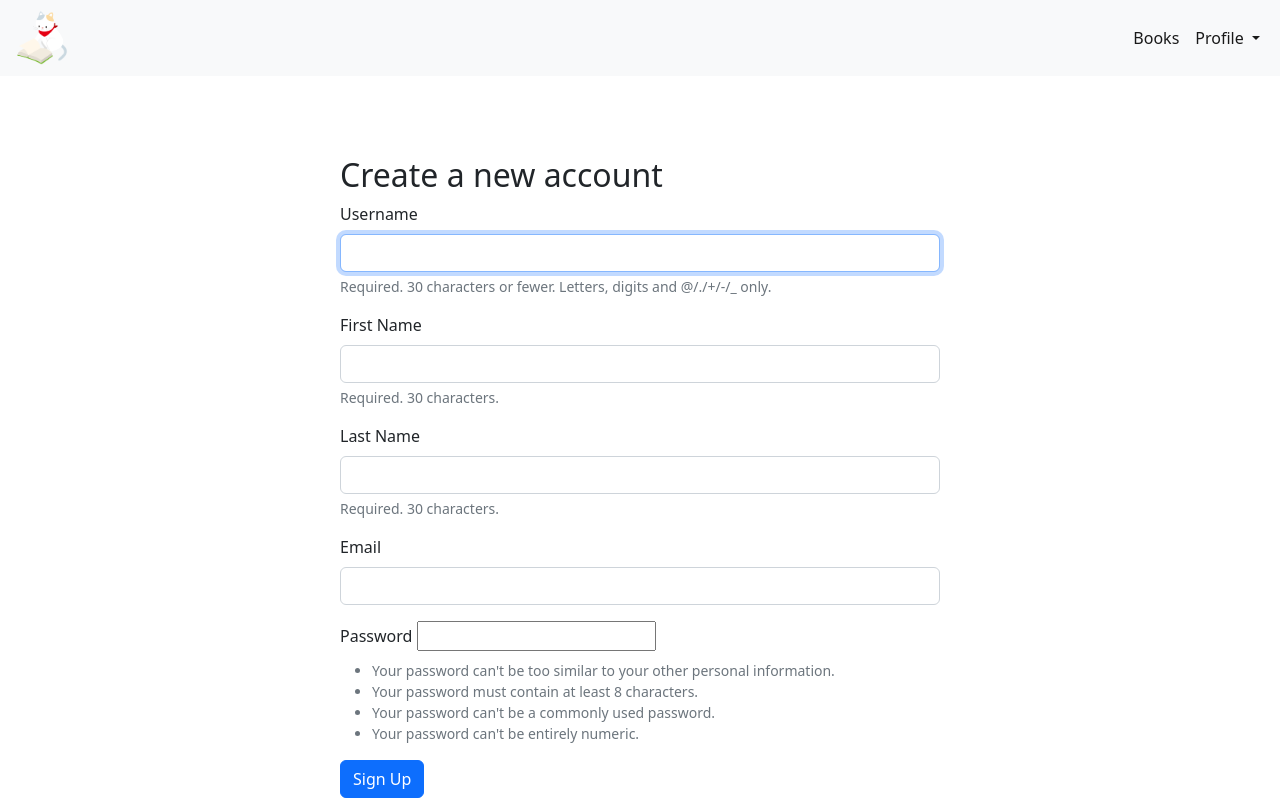
After one commit to Albadit/Django, a Django app: page /signup/ in a window 1280 px wide. The commit adds this page. Run offline with Django 4.2, Linux system fonts and the light colour scheme.

Commit message:
new layout

```diff
--- a/base/forms.py
+++ b/base/forms.py
@@ -1,10 +1,62 @@
 from django import forms
 from .models import Book, Read
+
+from django.contrib.auth.forms import UserCreationForm
+from django.contrib.auth.models import User
+
+class CustomUserCreationForm(UserCreationForm):
+    username = forms.CharField(max_length=30, required=True, widget=forms.TextInput(attrs={
+        'required': 'True',
+        'class': 'form-control',
+    }))
+    email = forms.EmailField(required=True, widget=forms.EmailInput(attrs={
+        'required': 'True',
+        'class': 'form-control',
+    }))
+    first_name = forms.CharField(max_length=30, required=True, widget=forms.TextInput(attrs={
+        'required': 'True',
+        'class': 'form-control',
+    }))
+    last_name = forms.CharField(max_length=30, required=True, widget=forms.TextInput(attrs={
+        'required': 'True',
+        'class': 'form-control',
+    }))
+
+    class Meta:
+        model = User
+        fields = ('username', 'first_name', 'last_name', 'email', 'password1', 'password2')
+
+    def save(self, commit=True):
+        user = super().save(commit=False)
+        user.email = self.cleaned_data['first_name']
+        user.email = self.cleaned_data['last_name']
+        user.email = self.cleaned_data['email']
+        if commit:
+            user.save()
+        return user
 
 class BookForm(forms.ModelForm):
     class Meta:
         model = Book
         fields = ("Title", "Author", "Genre", "NumberOfPages")
+        widgets = {
+            'Title': forms.TextInput(attrs={
+                'class': "form-control",
+                'placeholder': 'Name'
+            }),
+            'Author': forms.TextInput(attrs={
+                'class': "form-control",
+                'placeholder': 'Author'
+            }),
+            'Genre': forms.TextInput(attrs={
+                'class': "form-control",
+                'placeholder': 'Genre'
+            }),
+            'NumberOfPages': forms.NumberInput(attrs={
+                'class': "form-control",
+                'placeholder': 'Number Of Pages'
+            }),
+        }
 
 class ReadForm(forms.ModelForm):
     class Meta:
--- a/base/static/base/css/style.css
+++ b/base/static/base/css/style.css
@@ -7,3 +7,7 @@ header img {
     flex-grow: 0;
     align-items: center;
 }
+
+.container {
+    margin-top: 80px;
+}
--- a/base/templates/base/base.html
+++ b/base/templates/base/base.html
@@ -6,6 +6,7 @@
         <meta http-equiv="X-UA-Compatible" content="IE=edge">
         <meta name="viewport" content="width=device-width, initial-sclae=1.0">
         <title>{% block title %}{% endblock title %}</title>
+        <link rel="shortcut icon" href="{% static 'base/img/catlogo.png' %}" type="image/x-icon">
         <link href="https://cdn.jsdelivr.net/npm/bootstrap@5.2.3/dist/css/bootstrap.min.css" rel="stylesheet" integrity="sha384-rbsA2VBKQhggwzxH7pPCaAqO46MgnOM80zW1RWuH61DGLwZJEdK2Kadq2F9CUG65" crossorigin="anonymous">
         <link rel="stylesheet" href="{% static 'base/css/style.css' %}">
         {% block csslinks %}{% endblock csslinks %}
@@ -20,7 +21,12 @@
         {% endif %}
 
         {% include 'base/header.html' %}
-        {% block content %}{% endblock content %}
+        <main>
+            <div class="container">
+                {% block content %}{% endblock content %}
+            </div>
+        </main>
         <script src="https://cdn.jsdelivr.net/npm/bootstrap@5.2.3/dist/js/bootstrap.bundle.min.js" integrity="sha384-kenU1KFdBIe4zVF0s0G1M5b4hcpxyD9F7jL+jjXkk+Q2h455rYXK/7HAuoJl+0I4" crossorigin="anonymous"></script>
+        {% block javascript %}{% endblock javascript %}
     </body>
 </html>
--- a/base/templates/base/header.html
+++ b/base/templates/base/header.html
@@ -14,14 +14,19 @@
                 <ul class="navbar-nav">
                     {% if user.is_staff %}
                     <li class="nav-item">
-                        <a class="nav-link active" aria-current="page" href="{% url 'unapproved_books' %}">Check books</a>
+                        <a class="nav-link active" href="{% url 'unapproved_books' %}">Approving Book</a>
+                    </li>
+                    {% endif %}
+                    {% if user.is_authenticated %}
+                    <li class="nav-item">
+                        <a class="nav-link active" href="{% url 'addbook' %}">Add Book</a>
                     </li>
                     {% endif %}
                     <li class="nav-item">
-                        <a class="nav-link active" aria-current="page" href="{% url 'books' %}">Books</a>
+                        <a class="nav-link active" href="{% url 'books' %}">Books</a>
                     </li>
                     <li class="nav-item dropdown">
-                        <a class="nav-link dropdown-toggle" href="#" role="button" data-bs-toggle="dropdown" aria-expanded="false">
+                        <a class="nav-link dropdown-toggle active" href="#" role="button" data-bs-toggle="dropdown" aria-expanded="false">
                             Profile
                         </a>
                         <ul class="dropdown-menu dropdown-menu-end">
@@ -30,7 +35,7 @@
                             <li><a class="dropdown-item" href="{% url 'logout' %}">Logout</a></li>
                             {% else %}
                             <li><a class="dropdown-item" href="{% url 'login' %}">Login</a></li>
-                            <li><a class="dropdown-item" href="{% url 'register' %}">Register</a></li>
+                            <li><a class="dropdown-item" href="{% url 'signup' %}">Sign Up</a></li>
                             {% endif %}
                         </ul>
                     </li>
--- a/base/templates/base/index.html
+++ b/base/templates/base/index.html
@@ -1,7 +1,9 @@
 {% extends 'base/base.html' %}
 {% load static %}
 {% block title %}Homepage{% endblock title %}
+{% block csslinks %}
 
+{% endblock csslinks %}
 {% block content %}
-    <h1>Boekenclub De Geletterde Kat</h1>
+<h1>Boekenclub De Geletterde Kat</h1>
 {% endblock content %}
--- /dev/null
+++ b/base/templates/registration/signup.html
@@ -0,0 +1,66 @@
+{% extends 'base/base.html' %}
+{% load static %}
+{% block title %}Sign Up{% endblock title %}
+{% block csslinks %}
+<style>
+    .signup {
+        max-width: 600px;
+        margin: auto;
+    }
+</style>
+{% endblock csslinks %}
+
+{% block content %}
+<div class="signup">
+    <h2>Create a new account</h2>
+    <form method="POST">
+        {% csrf_token %}
+        <!-- {{ form.as_p }} -->
+        <div class="mb-3">
+            <label class="form-label">Username</label>
+            {{ form.username }}
+            <div class="form-text">Required. 30 characters or fewer. Letters, digits and @/./+/-/_ only.</div>
+        </div>
+        <div class="mb-3">
+            <label class="form-label">First Name</label>
+            {{ form.first_name }}
+            <div class="form-text">Required. 30 characters.</div>
+        </div>
+        <div class="mb-3">
+            <label class="form-label">Last Name</label>
+            {{ form.last_name }}
+            <div class="form-text">Required. 30 characters.</div>
+        </div>
+        <div class="mb-3">
+            <label class="form-label">Email</label>
+            {{ form.email }}
+        </div>
+        <div class="mb-3">
+            <label class="form-label">Password</label>
+            {{ form.password1 }}
+            <div class="form-text">
+                <ul>
+                    <li>Your password can't be too similar to your other personal information.</li>
+                    <li>Your password must contain at least 8 characters.</li>
+                    <li>Your password can't be a commonly used password.</li>
+                    <li>Your password can't be entirely numeric.</li>
+                </ul>
+            </div>
+        </div>
+        <div class="mb-3" style="display: none;">
+            <label class="form-label">Password confirmation</label>
+            {{ form.password2 }}
+            <div class="form-text">Enter the same password as before, for verification.</div>
+        </div>
+        <button type="submit" class="btn btn-primary">Sign Up</button>
+    </form>
+</div>
+{% endblock content %}
+
+{% block javascript %}
+<script>
+document.getElementById('id_password1').addEventListener('input', function() {
+    document.getElementById('id_password2').value = this.value;
+});
+</script>
+{% endblock javascript %}
--- a/base/urls.py
+++ b/base/urls.py
@@ -4,8 +4,8 @@ from . import views
 urlpatterns = [
     path("", views.index, name="index"),
     path("", include("django.contrib.auth.urls")),
-    path("register/", views.Register, name="register"),
     path("login/", views.Login, name="login"),
+    path("signup/", views.SignUp, name="signup"),
     path("profile/<str:username>/", views.get_user_profile, name="profile"),
     path("addbook/", views.AddBook, name="addbook"),
     path("books/", views.AllBooks, name="books"),
--- a/base/views.py
+++ b/base/views.py
@@ -1,10 +1,9 @@
 from django.shortcuts import redirect, render
 
-from .forms import BookForm, ReadForm
-
+from .forms import BookForm, ReadForm, CustomUserCreationForm
 from .models import Book, Profile
 
-from django.contrib.auth import login
+from django.contrib.auth import login, authenticate
 from django.contrib import messages
 from django.contrib.auth.forms import UserCreationForm
 from django.contrib.auth.decorators import login_required
@@ -22,21 +21,29 @@ def AllBooks(request):
     return render(request, "base/books.html", context)
 
 def Login(request):
-    pass
+    context = {"error": 'Invalid login credentials'}
+    if request.method == 'POST':
+        username = request.POST.get('username')
+        password = request.POST.get('password')
+        user = authenticate(request, username=username, password=password)
+        if user is not None:
+            login(request, user)
+            return redirect('index')
+        else:
+            return render(request, 'registration/login.html', context)
+    else:
+        return render(request, 'registration/login.html', context)
 
-def Register(request):
-    if request.method == "POST":
-        form = UserCreationForm(request.POST)
 
+def SignUp(request):
+    if request.method == 'POST':
+        form = CustomUserCreationForm(request.POST)
         if form.is_valid():
-            user = form.save()
-            login(request, user)
-            return redirect("index")
+            form.save()
+            return redirect('index')
     else:
-        form = UserCreationForm()
-
-    context = {"form": form}
-    return render(request, "registration/register.html", context)
+        form = CustomUserCreationForm()
+    return render(request, 'registration/signup.html', {'form': form})
 
 @login_required
 def AddBook(request):
```
Also changed, not shown: base/models.py (+8 -4 lines), base/templates/base/addbook.html (+39 -5 lines), base/templates/base/books.html (+17 -5 lines), base/templates/base/home.html (deleted, +0 -12 lines), base/templates/base/profile.html (+11 -1 lines), base/templates/base/readingactions.html (+5 -5 lines), base/templates/base/unapproved_books.html (+25 -8 lines), base/templates/registration/login.html (+19 -1 lines), base/templates/registration/register.html (deleted, +0 -12 lines).
